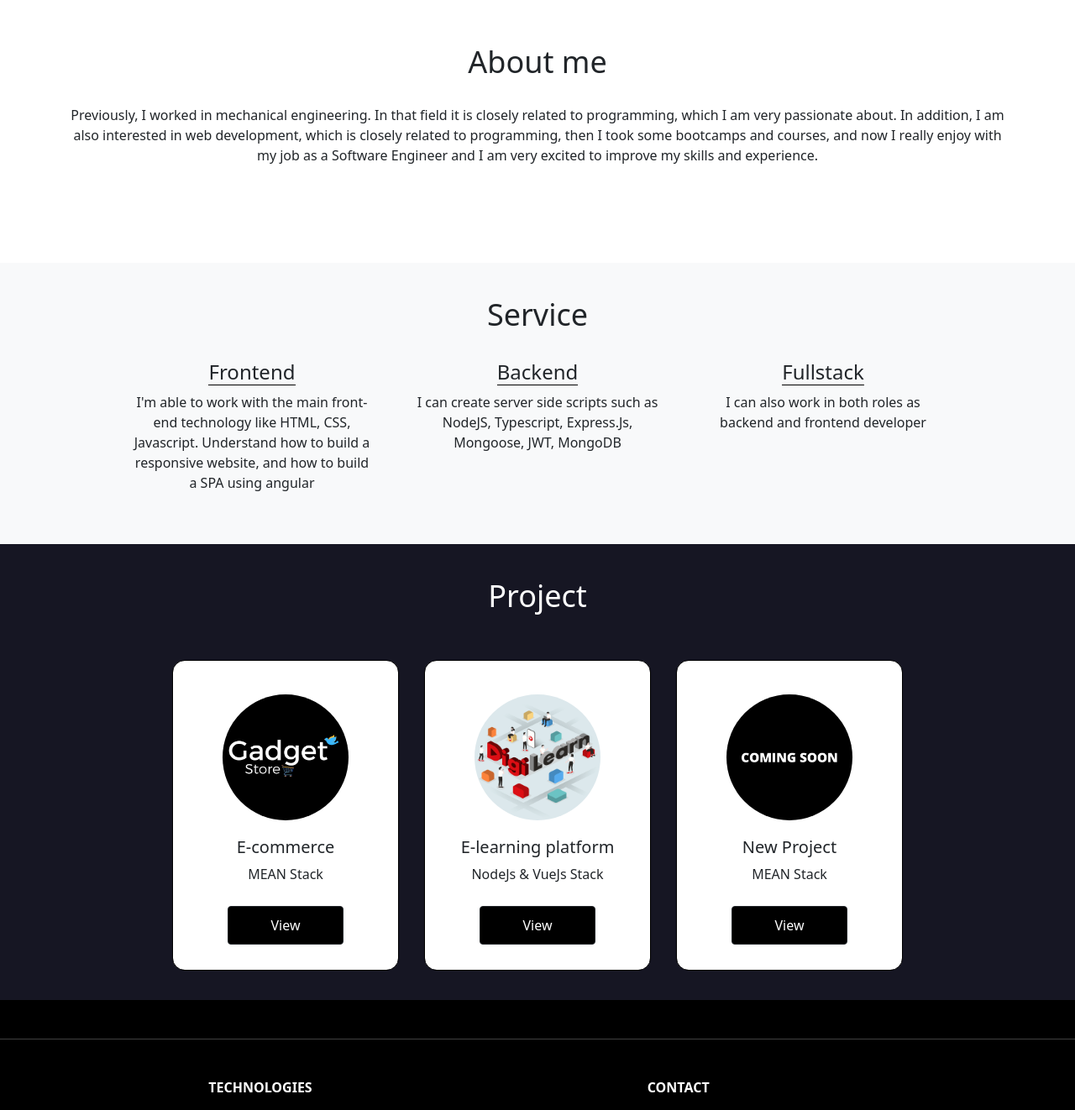
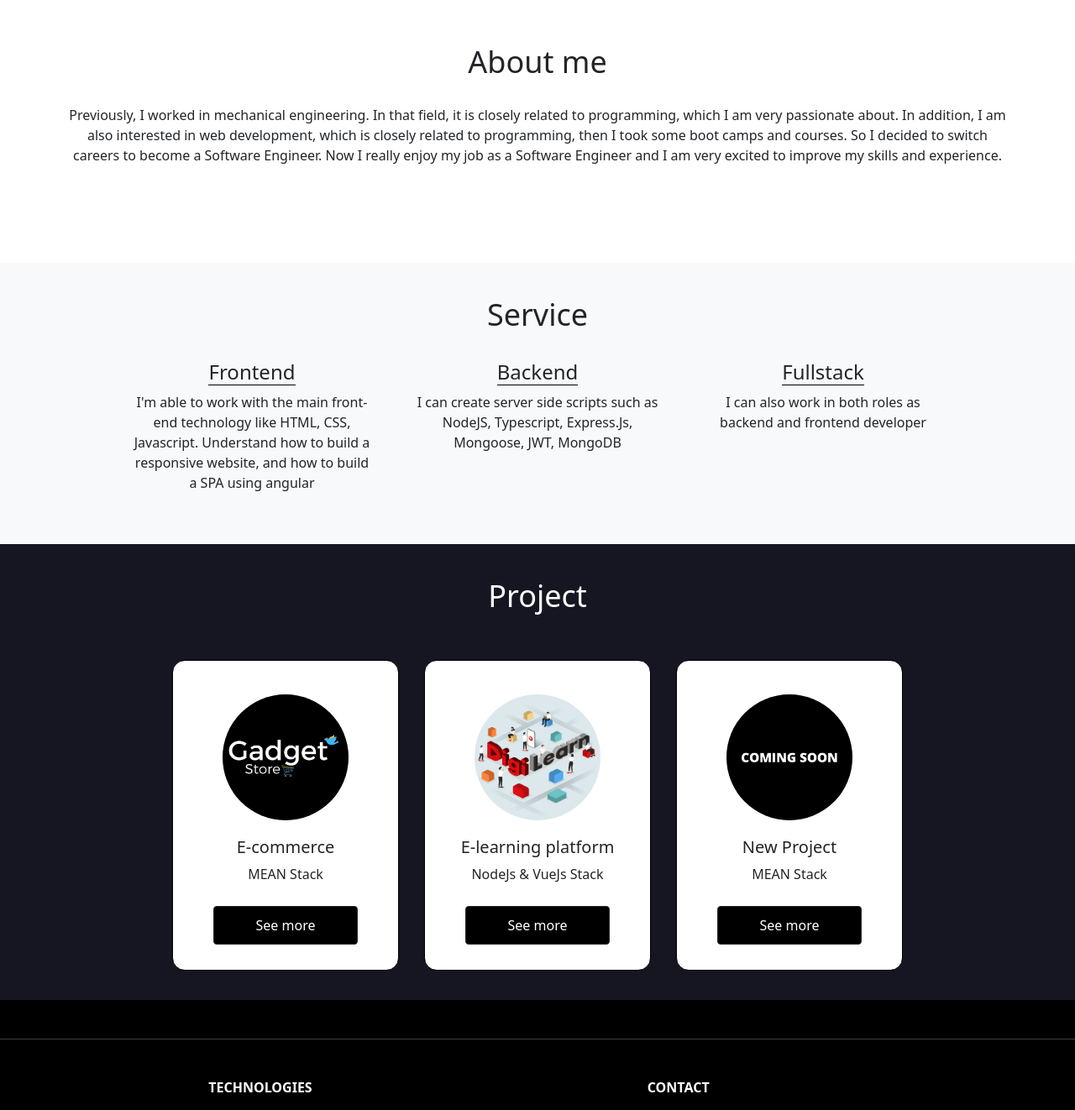
Before and after one commit to dikiamust/web-portfolio, an Angular app: page /home2/home in a window 1280 px wide. Shown: the part 575-1897 px from the top of the page at 84% size. Built offline with nearby package versions, Linux system fonts and the light colour scheme.

Commit message:
fixing about me text

```diff
--- a/package.json
+++ b/package.json
@@ -3,6 +3,7 @@
   "version": "0.0.0",
   "scripts": {
     "ng": "ng",
+    "serve":"ng serve",
     "start": "node server.js",
     "build": "ng build --prod",
     "test": "ng test",
--- a/src/app/home2/banner/banner.component.html
+++ b/src/app/home2/banner/banner.component.html
@@ -36,19 +36,21 @@
       <h2>Hi, I'm <span>Diki</span></h2>
       <h6>Fullstack Developer</h6>
       <button class="btn btn-sm btn-primary rounded-pill" type="button">
-        Hire Me
+        Contact Me
       </button>
     </div>
 
     <div class="col-12">
       <h3>About me</h3>
       <p>
-        Previously, I worked in mechanical engineering. In that field it is
-        closely related to programming, which I am very passionate about. In
-        addition, I am also interested in web development, which is closely
-        related to programming, then I took some bootcamps and courses, and now
-        I really enjoy with my job as a Software Engineer and I am very excited
-        to improve my skills and experience.
+        Previously, I worked in mechanical engineering.
+        In that field, it is closely related to programming,
+        which I am very passionate about. In addition,
+        I am also interested in web development,
+        which is closely related to programming,
+        then I took some boot camps and courses.
+        So I decided to switch careers to become a Software Engineer.
+        Now I really enjoy my job as a Software Engineer and I am very excited to improve my skills and experience.
       </p>
     </div>
   </div>
--- a/src/app/home2/project/project.component.html
+++ b/src/app/home2/project/project.component.html
@@ -6,20 +6,20 @@
       <h5>E-commerce</h5>
       <p>MEAN Stack</p>
       <a href="https://gadget-store-fe.herokuapp.com/" class="btn btn-dark"
-        >View
+        >See more
       </a>
     </div>
     <div class="box">
       <img src="../../../assets/mydigilearn.gif" alt="image" />
       <h5>E-learning platform</h5>
       <p>NodeJs & VueJs Stack</p>
-      <a href="https://www.mydigilearn.id/" class="btn btn-dark">View </a>
+      <a href="https://www.mydigilearn.id/" class="btn btn-dark">See more </a>
     </div>
     <div class="box">
       <img src="../../../assets/NEXT.png" alt="image" />
       <h5>New Project</h5>
       <p>MEAN Stack</p>
-      <a href="#" class="btn btn-dark">View </a>
+      <a href="#" class="btn btn-dark">See more </a>
     </div>
   </div>
 </section>
```
Also changed, not shown: 1 other file (tests, documents, lock files or other folders).
